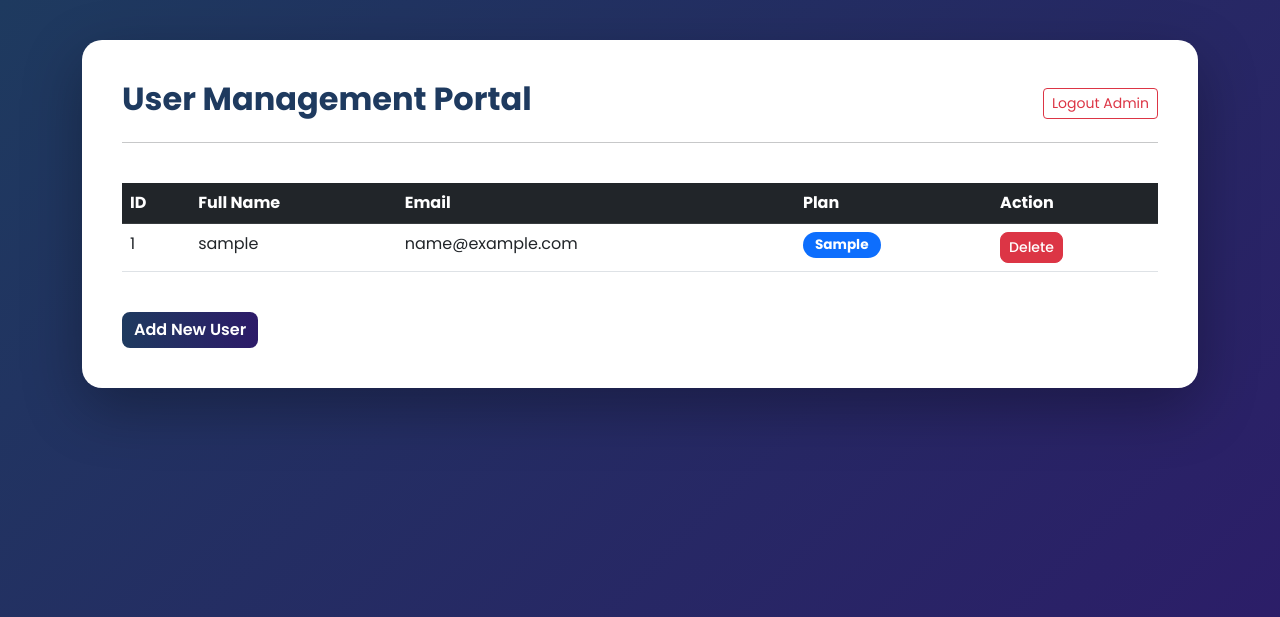
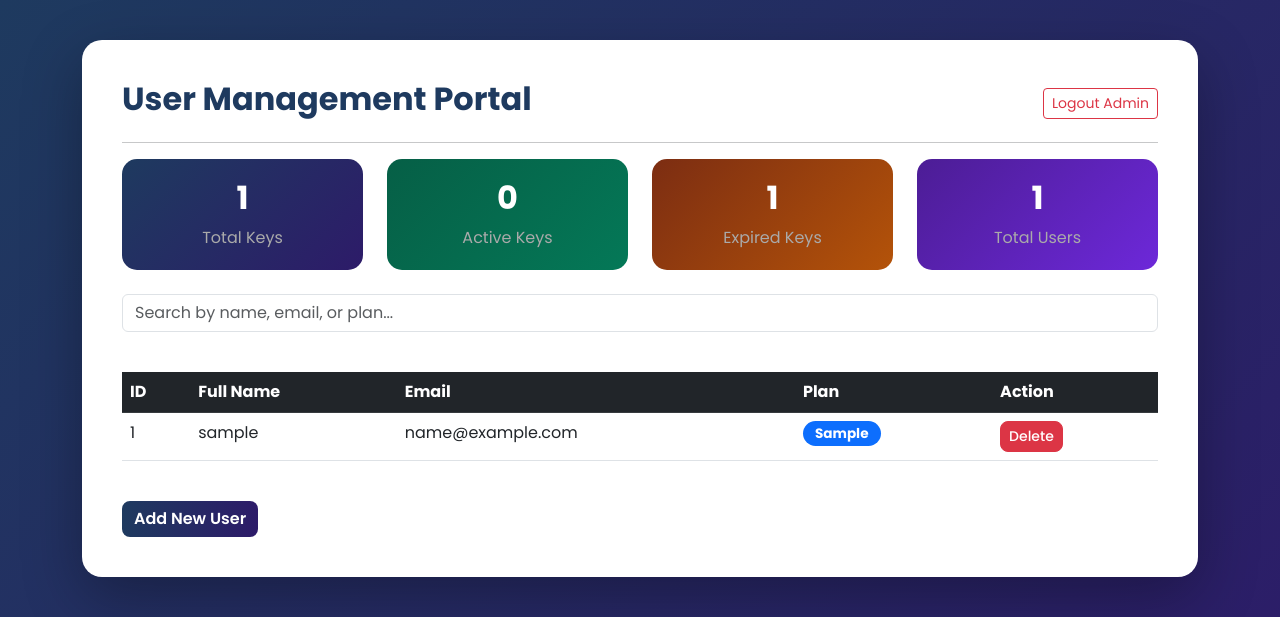
Before and after one commit to ch-Ahmad-zx/lms-project, a Flask app: page /admin in a window 1280 px wide. Shown: the top 617 px of the page. Run offline with Flask 3, Linux system fonts and the light colour scheme; a user stored in the database is signed in; a database or web service that is not in the repository returns one stand-in record (values such as "Sample title"); some libraries are stand-ins or nearby versions.

Commit message:
admin dashboard cards fix

```diff
--- a/app.py
+++ b/app.py
@@ -300,11 +300,21 @@ def admin():
     """)
 
     all_users = cursor.fetchall()
+    # Dashboard counts
+    total_keys = len(all_users)
+    active_keys = sum(1 for u in all_users if u[5] and u[5] > datetime.now())
+    expired_keys = sum(1 for u in all_users if u[5] and u[5] <= datetime.now())
+    total_users = total_keys
 
     cursor.close()
     conn.close()
 
-    return render_template('admin.html', users=all_users)
+    return render_template('admin.html', users=all_users,
+        total_keys=total_keys,
+        active_keys=active_keys,
+        expired_keys=expired_keys,
+        total_users=total_users)
+
 @app.route('/delete_user/<int:user_id>')
 def delete_user(user_id):
     # Security check: sirf admin hi delete kar sakay
--- a/templates/admin.html
+++ b/templates/admin.html
@@ -49,6 +49,38 @@
                 <a href="/logout" class="btn btn-outline-danger btn-sm">Logout Admin</a>
             </div>
             <hr>
+            <!-- Dashboard Cards -->
+<div class="row mb-4">
+    <div class="col-md-3">
+        <div style="background:linear-gradient(135deg,#1e3a5f,#2d1b69); border-radius:15px; padding:20px; text-align:center; color:white;">
+            <h3 style="font-size:2rem; font-weight:700;">{{ total_keys }}</h3>
+            <p style="color:#aaa; margin:0;">Total Keys</p>
+        </div>
+    </div>
+    <div class="col-md-3">
+        <div style="background:linear-gradient(135deg,#065f46,#047857); border-radius:15px; padding:20px; text-align:center; color:white;">
+            <h3 style="font-size:2rem; font-weight:700;">{{ active_keys }}</h3>
+            <p style="color:#aaa; margin:0;">Active Keys</p>
+        </div>
+    </div>
+    <div class="col-md-3">
+        <div style="background:linear-gradient(135deg,#7c2d12,#b45309); border-radius:15px; padding:20px; text-align:center; color:white;">
+            <h3 style="font-size:2rem; font-weight:700;">{{ expired_keys }}</h3>
+            <p style="color:#aaa; margin:0;">Expired Keys</p>
+        </div>
+    </div>
+    <div class="col-md-3">
+        <div style="background:linear-gradient(135deg,#4c1d95,#6d28d9); border-radius:15px; padding:20px; text-align:center; color:white;">
+            <h3 style="font-size:2rem; font-weight:700;">{{ total_users }}</h3>
+            <p style="color:#aaa; margin:0;">Total Users</p>
+        </div>
+    </div>
+</div>
+
+<!-- Search Bar -->
+<div class="mb-3">
+    <input type="text" id="searchInput" onkeyup="searchTable()" placeholder="Search by name, email, or plan..." class="form-control">
+</div>
             <table class="table table-hover mt-4">
                 <thead class="table-dark">
                     <tr>
@@ -98,6 +130,14 @@ function showDeleteModal(userId) {
 function closeModal() {
     document.getElementById('deleteModal').style.display = 'none';
 }
+function searchTable() {
+    let input = document.getElementById('searchInput').value.toLowerCase();
+    let rows = document.querySelectorAll('tbody tr');
+    rows.forEach(row => {
+        let text = row.innerText.toLowerCase();
+        row.style.display = text.includes(input) ? '' : 'none';
+    });
+}
 </script>
 
 </body>
```
